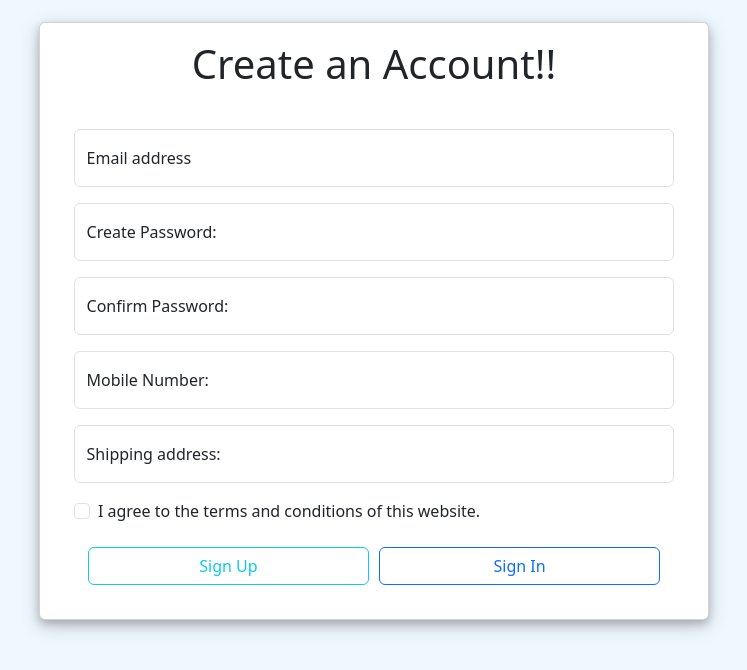
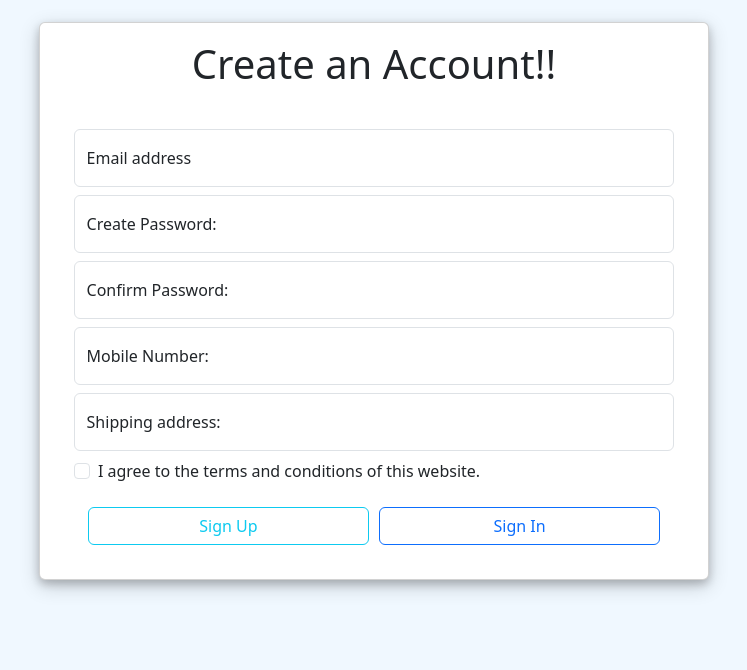
Before and after one commit to Fenillad-23/fenilladassignment1, a React (Create React App) app: page / in a window 1280 px wide. Shown: the top 670 px of the page, without its empty margins (266-1013 px from the left). Built offline with nearby package versions, Linux system fonts and the light colour scheme.

Commit message:
site name changed

```diff
--- a/public/index.html
+++ b/public/index.html
@@ -24,7 +24,7 @@
       work correctly both with client-side routing and a non-root public URL.
       Learn how to configure a non-root public URL by running `npm run build`.
     -->
-    <title>Fenil's Shopify</title>
+    <title>TrendBazaar</title>
   </head>
   <body>
     <noscript>You need to enable JavaScript to run this app.</noscript>
--- a/src/App.js
+++ b/src/App.js
@@ -11,27 +11,27 @@ function App() {
         </div>
         <div>
           <form >
-            <div class="form-floating mb-3">
+            <div class="form-floating mb-2">
               <input type="email " class="form-control" id="floatingInput" placeholder="name@example.com"/>
               <label for="floatingInput">Email address</label>
             </div>
 
-            <div class="form-floating mb-3">
+            <div class="form-floating mb-2">
                 <input type="password" className="form-control" id="floatingPass" placeholder="Create strong password"/>
                 <label for="floatingPass">Create Password:</label>
             </div>
 
-           <div className="form-floating mb-3">
+           <div className="form-floating mb-2">
                 <input type="password" className="form-control" id="confirmPass"  placeholder="Confirm password" />
                 <label for="confirmPass">Confirm Password:</label>
            </div>
-            <div className="form-floating mb-3">
+            <div className="form-floating mb-2">
               <input type="tel" className="form-control" id="lblMobile" placeholder="Enter  your mobile number"/>
               <label for="lblMobile">Mobile Number:</label>
             </div>
 
 
-          <div className="form-floating mb-3"> <input type="text" className="form-control" id="lblShippingAddress" placeholder="Enter  your shipping address"/>
+          <div className="form-floating mb-2"> <input type="text" className="form-control" id="lblShippingAddress" placeholder="Enter  your shipping address"/>
             <label for="lblShippingAddress">Shipping address:</label>
           </div>
 
```
